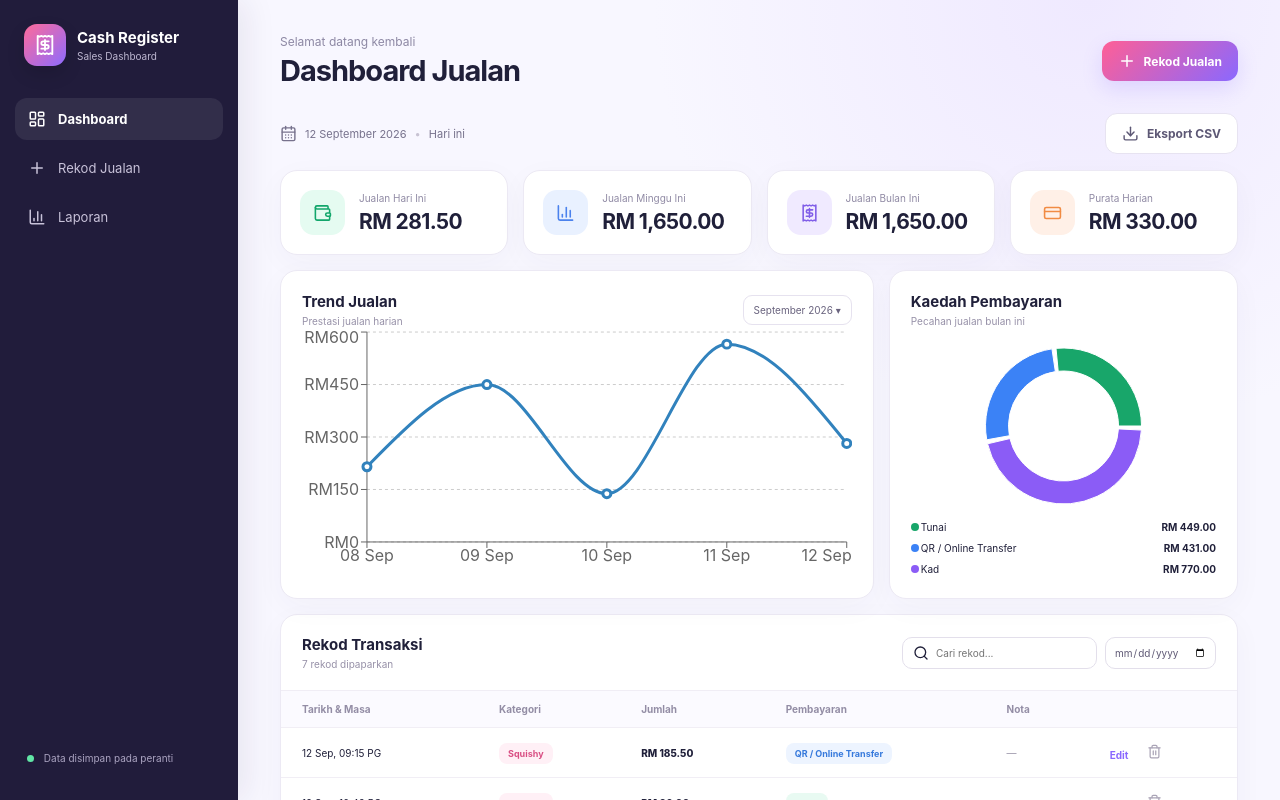
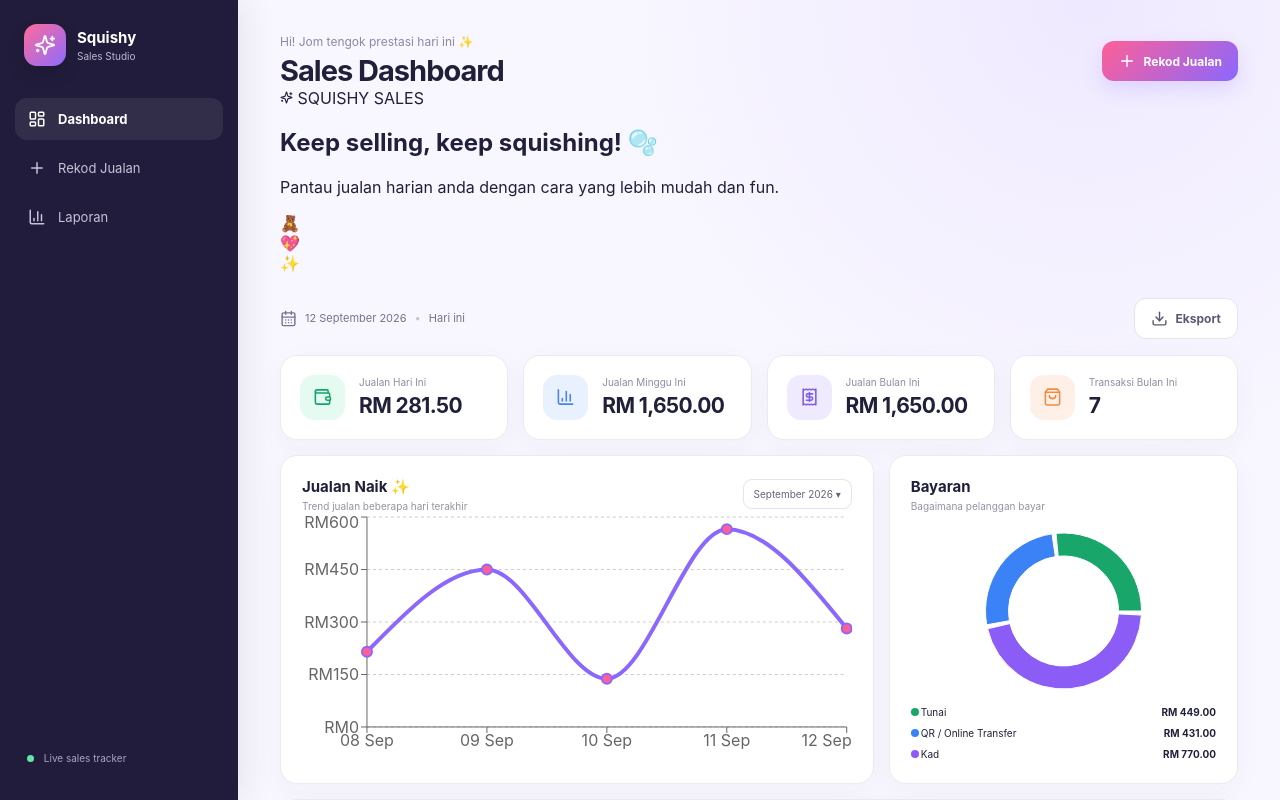
Before and after one commit to joecorleone-bot/Cash-Register, a Next.js app: page / in a window 1280 px wide. Shown: the top 800 px of the page. Built offline with nearby package versions, Linux system fonts and the light colour scheme.

Commit message:
Create youthful Squishy retail dashboard experience

```diff
--- a/app/page.tsx
+++ b/app/page.tsx
@@ -1,7 +1,7 @@
 "use client";
 
 import { useMemo, useState } from "react";
-import { BarChart3, CalendarDays, CreditCard, Download, LayoutDashboard, Menu, Plus, Receipt, Search, Trash2, Wallet, X } from "lucide-react";
+import { BarChart3, CalendarDays, CreditCard, Download, LayoutDashboard, Menu, Plus, Receipt, Search, ShoppingBag, Sparkles, Trash2, Wallet, X } from "lucide-react";
 import { CartesianGrid, Cell, Line, LineChart, Pie, PieChart, ResponsiveContainer, Tooltip, XAxis, YAxis } from "recharts";
 
 type Payment = "Tunai" | "QR / Online Transfer" | "Kad";
@@ -35,11 +35,13 @@ export default function Home() {
   const monthSales = useMemo(() => sales.filter(s => s.date.startsWith("2026-09")), [sales]);
   const total = (xs: Sale[]) => xs.reduce((a, s) => a + s.amount, 0);
   const avg = total(monthSales) / Math.max(new Set(monthSales.map(s => s.date.slice(0, 10))).size, 1);
+  const totalTransactions = monthSales.length;
 
   const filtered = sales.filter(s => (!query || `${s.category} ${s.note}`.toLowerCase().includes(query.toLowerCase())) && (!date || s.date.startsWith(date)));
   const trend = ["08 Sep", "09 Sep", "10 Sep", "11 Sep", "12 Sep"].map(label => ({ name: label, jualan: total(sales.filter(s => dateLabel(s.date).startsWith(label)))}));
   const payments = (["Tunai", "QR / Online Transfer", "Kad"] as Payment[]).map(p => ({ name: p, value: total(sales.filter(s => s.payment === p)) })).filter(x => x.value > 0);
 
+  function openNewSale() { setEditing(null); setForm({ date: "2026-09-12T15:00", category: PRODUCT_CATEGORY, amount: 0, payment: "Tunai", note: "" }); setOpenForm(true); }
   function saveSale() {
     if (!form.date || form.amount <= 0) return;
     const sale = { ...form, category: PRODUCT_CATEGORY };
@@ -52,19 +54,20 @@ export default function Home() {
   function exportCsv() {
     const rows = [["Tarikh & Masa", "Kategori", "Jumlah (RM)", "Kaedah Pembayaran", "Nota"], ...filtered.map(s => [s.date, PRODUCT_CATEGORY, s.amount.toFixed(2), s.payment, s.note])];
     const csv = rows.map(r => r.map(v => `"${String(v).replaceAll('"', '""')}"`).join(",")).join("\n");
-    const a = document.createElement("a"); a.href = URL.createObjectURL(new Blob(["\ufeff" + csv], { type: "text/csv;charset=utf-8" })); a.download = "cash-register-sales.csv"; a.click();
+    const a = document.createElement("a"); a.href = URL.createObjectURL(new Blob(["\ufeff" + csv], { type: "text/csv;charset=utf-8" })); a.download = "squishy-sales.csv"; a.click();
   }
 
   return <main className="app">
-    <aside className="sidebar"><div className="brand"><div className="brandIcon"><Receipt size={22}/></div><div><b>Cash Register</b><span>Sales Dashboard</span></div></div><nav><a className="active"><LayoutDashboard size={18}/> Dashboard</a><a onClick={() => setOpenForm(true)}><Plus size={18}/> Rekod Jualan</a><a><BarChart3 size={18}/> Laporan</a></nav><div className="sideBottom"><span className="statusDot"/> Data disimpan pada peranti</div></aside>
-    <section className="content"><header><div className="mobileTitle"><button className="iconBtn"><Menu/></button><b>Cash Register</b></div><div className="welcome"><p>Selamat datang kembali</p><h1>Dashboard Jualan</h1></div><button className="primary" onClick={() => { setEditing(null); setForm({ date: "2026-09-12T15:00", category: PRODUCT_CATEGORY, amount: 0, payment: "Tunai", note: "" }); setOpenForm(true); }}><Plus size={18}/> Rekod Jualan</button></header>
-      <div className="toolbar"><div className="datePill"><CalendarDays size={17}/> 12 September 2026 <span>•</span> Hari ini</div><button className="outline" onClick={exportCsv}><Download size={17}/> Eksport CSV</button></div>
-      <section className="kpis"><Kpi title="Jualan Hari Ini" value={total(todaySales)} icon={<Wallet/>} accent="green"/><Kpi title="Jualan Minggu Ini" value={total(weekSales)} icon={<BarChart3/>} accent="blue"/><Kpi title="Jualan Bulan Ini" value={total(monthSales)} icon={<Receipt/>} accent="purple"/><Kpi title="Purata Harian" value={avg} icon={<CreditCard/>} accent="orange"/></section>
-      <section className="charts"><div className="panel trend"><div className="panelHead"><div><h2>Trend Jualan</h2><p>Prestasi jualan harian</p></div><span className="selectMini">September 2026 ▾</span></div><ResponsiveContainer width="100%" height={250}><LineChart data={trend}><CartesianGrid vertical={false} strokeDasharray="3 3"/><XAxis dataKey="name"/><YAxis tickFormatter={v => `RM${v}`}/><Tooltip formatter={(v) => [money(Number(v)), "Jualan"]}/><Line type="monotone" dataKey="jualan" strokeWidth={3} dot={{r:4}}/></LineChart></ResponsiveContainer></div><div className="panel"><div className="panelHead"><div><h2>Kaedah Pembayaran</h2><p>Pecahan jualan bulan ini</p></div></div><div className="donut"><ResponsiveContainer width="100%" height={190}><PieChart><Pie data={payments} dataKey="value" nameKey="name" innerRadius={55} outerRadius={78} paddingAngle={3}>{payments.map((_, i) => <Cell key={i} fill={i === 0 ? "#18a66a" : i === 1 ? "#3b82f6" : "#8b5cf6"}/>)}</Pie><Tooltip formatter={(v) => money(Number(v))}/></PieChart></ResponsiveContainer></div><div className="legend">{payments.map((p, i) => <div key={p.name}><i className={`dot d${i}`}/><span>{p.name}</span><b>{money(p.value)}</b></div>)}</div></div></section>
-      <section className="panel tablePanel"><div className="panelHead tableHead"><div><h2>Rekod Transaksi</h2><p>{filtered.length} rekod dipaparkan</p></div><div className="filters"><div className="search"><Search size={16}/><input value={query} onChange={e => setQuery(e.target.value)} placeholder="Cari rekod..."/></div><input className="dateFilter" type="date" value={date} onChange={e => setDate(e.target.value)}/></div></div><div className="tableWrap"><table><thead><tr><th>Tarikh & Masa</th><th>Kategori</th><th>Jumlah</th><th>Pembayaran</th><th>Nota</th><th></th></tr></thead><tbody>{filtered.map(s => <tr key={s.id}><td>{dateLabel(s.date)}</td><td><span className="categoryTag">{PRODUCT_CATEGORY}</span></td><td className="amount">{money(s.amount)}</td><td><span className={`payment ${s.payment === "Tunai" ? "cash" : s.payment === "Kad" ? "card" : "qr"}`}>{s.payment}</span></td><td className="muted">{s.note || "—"}</td><td><button className="textBtn" onClick={() => editSale(s)}>Edit</button><button className="deleteBtn" onClick={() => removeSale(s.id)}><Trash2 size={15}/></button></td></tr>)}</tbody></table></div></section>
+    <aside className="sidebar"><div className="brand"><div className="brandIcon"><Sparkles size={22}/></div><div><b>Squishy</b><span>Sales Studio</span></div></div><nav><a className="active"><LayoutDashboard size={18}/> Dashboard</a><a onClick={openNewSale}><Plus size={18}/> Rekod Jualan</a><a><BarChart3 size={18}/> Laporan</a></nav><div className="sideBottom"><span className="statusDot"/> Live sales tracker</div></aside>
+    <section className="content"><header><div className="mobileTitle"><button className="iconBtn"><Menu/></button><b>Squishy</b></div><div className="welcome"><p>Hi! Jom tengok prestasi hari ini ✨</p><h1>Sales Dashboard</h1></div><button className="primary" onClick={openNewSale}><Plus size={18}/> Rekod Jualan</button></header>
+      <div className="hero"><div><span className="heroBadge"><Sparkles size={13}/> SQUISHY SALES</span><h2>Keep selling, keep squishing! 🫧</h2><p>Pantau jualan harian anda dengan cara yang lebih mudah dan fun.</p></div><div className="heroBubble bubbleOne">🧸</div><div className="heroBubble bubbleTwo">💖</div><div className="heroBubble bubbleThree">✨</div></div>
+      <div className="toolbar"><div className="datePill"><CalendarDays size={17}/> 12 September 2026 <span>•</span> Hari ini</div><button className="outline" onClick={exportCsv}><Download size={17}/> Eksport</button></div>
+      <section className="kpis"><Kpi title="Jualan Hari Ini" value={total(todaySales)} icon={<Wallet/>} accent="green"/><Kpi title="Jualan Minggu Ini" value={total(weekSales)} icon={<BarChart3/>} accent="blue"/><Kpi title="Jualan Bulan Ini" value={total(monthSales)} icon={<Receipt/>} accent="purple"/><Kpi title="Transaksi Bulan Ini" value={totalTransactions} icon={<ShoppingBag/>} accent="orange" plain/></section>
+      <section className="charts"><div className="panel trend"><div className="panelHead"><div><h2>Jualan Naik ✨</h2><p>Trend jualan beberapa hari terakhir</p></div><span className="selectMini">September 2026 ▾</span></div><ResponsiveContainer width="100%" height={250}><LineChart data={trend}><CartesianGrid vertical={false} strokeDasharray="3 3"/><XAxis dataKey="name"/><YAxis tickFormatter={v => `RM${v}`}/><Tooltip formatter={(v) => [money(Number(v)), "Jualan"]}/><Line type="monotone" dataKey="jualan" stroke="#8a68ff" strokeWidth={4} dot={{r:5,fill:"#ff5f96",strokeWidth:2}}/></LineChart></ResponsiveContainer></div><div className="panel"><div className="panelHead"><div><h2>Bayaran</h2><p>Bagaimana pelanggan bayar</p></div></div><div className="donut"><ResponsiveContainer width="100%" height={190}><PieChart><Pie data={payments} dataKey="value" nameKey="name" innerRadius={55} outerRadius={78} paddingAngle={3}>{payments.map((_, i) => <Cell key={i} fill={i === 0 ? "#18a66a" : i === 1 ? "#3b82f6" : "#8b5cf6"}/>)}</Pie><Tooltip formatter={(v) => money(Number(v))}/></PieChart></ResponsiveContainer></div><div className="legend">{payments.map((p, i) => <div key={p.name}><i className={`dot d${i}`}/><span>{p.name}</span><b>{money(p.value)}</b></div>)}</div></div></section>
+      <section className="panel tablePanel"><div className="panelHead tableHead"><div><h2>Transaksi Terkini</h2><p>{filtered.length} rekod dipaparkan</p></div><div className="filters"><div className="search"><Search size={16}/><input value={query} onChange={e => setQuery(e.target.value)} placeholder="Cari rekod..."/></div><input className="dateFilter" type="date" value={date} onChange={e => setDate(e.target.value)}/></div></div><div className="tableWrap"><table><thead><tr><th>Tarikh & Masa</th><th>Kategori</th><th>Jumlah</th><th>Pembayaran</th><th>Nota</th><th></th></tr></thead><tbody>{filtered.map(s => <tr key={s.id}><td>{dateLabel(s.date)}</td><td><span className="categoryTag">{PRODUCT_CATEGORY} ✨</span></td><td className="amount">{money(s.amount)}</td><td><span className={`payment ${s.payment === "Tunai" ? "cash" : s.payment === "Kad" ? "card" : "qr"}`}>{s.payment}</span></td><td className="muted">{s.note || "—"}</td><td><button className="textBtn" onClick={() => editSale(s)}>Edit</button><button className="deleteBtn" onClick={() => removeSale(s.id)}><Trash2 size={15}/></button></td></tr>)}</tbody></table></div></section>
     </section>
-    {openForm && <div className="modalBack"><div className="modal"><div className="modalHead"><div><h2>{editing ? "Edit Jualan" : "Rekod Jualan Baru"}</h2><p>Masukkan maklumat transaksi</p></div><button className="iconBtn" onClick={() => setOpenForm(false)}><X/></button></div><div className="formGrid"><label>Tarikh & Masa<input type="datetime-local" value={form.date} onChange={e => setForm({...form, date:e.target.value})}/></label><label>Kategori Produk / Perkhidmatan<select value={PRODUCT_CATEGORY} disabled><option>{PRODUCT_CATEGORY}</option></select></label><label>Jumlah Jualan (RM)<input type="number" min="0" step="0.01" value={form.amount || ""} onChange={e => setForm({...form, amount:Number(e.target.value)})}/></label><label>Kaedah Pembayaran<select value={form.payment} onChange={e => setForm({...form, payment:e.target.value as Payment})}><option>Tunai</option><option>QR / Online Transfer</option><option>Kad</option></select></label><label className="full">Nota / Catatan<textarea rows={3} value={form.note} onChange={e => setForm({...form, note:e.target.value})} placeholder="Catatan ringkas (pilihan)"/></label></div><div className="modalActions"><button className="outline" onClick={() => setOpenForm(false)}>Batal</button><button className="primary" onClick={saveSale}>{editing ? "Simpan Perubahan" : "Simpan Jualan"}</button></div></div></div>}
+    {openForm && <div className="modalBack"><div className="modal"><div className="modalHead"><div><h2>{editing ? "Edit Jualan ✨" : "Rekod Jualan Baru ✨"}</h2><p>Tambah transaksi Squishy dengan cepat</p></div><button className="iconBtn" onClick={() => setOpenForm(false)}><X/></button></div><div className="formGrid"><label>Tarikh & Masa<input type="datetime-local" value={form.date} onChange={e => setForm({...form, date:e.target.value})}/></label><label>Kategori<select value={PRODUCT_CATEGORY} disabled><option>{PRODUCT_CATEGORY}</option></select></label><label>Jumlah Jualan (RM)<input type="number" min="0" step="0.01" value={form.amount || ""} onChange={e => setForm({...form, amount:Number(e.target.value)})}/></label><label>Kaedah Pembayaran<select value={form.payment} onChange={e => setForm({...form, payment:e.target.value as Payment})}><option>Tunai</option><option>QR / Online Transfer</option><option>Kad</option></select></label><label className="full">Nota / Catatan<textarea rows={3} value={form.note} onChange={e => setForm({...form, note:e.target.value})} placeholder="Contoh: 2 pcs, customer repeat, promo..."/></label></div><div className="modalActions"><button className="outline" onClick={() => setOpenForm(false)}>Batal</button><button className="primary" onClick={saveSale}>{editing ? "Simpan Perubahan" : "Simpan Jualan"}</button></div></div></div>}
   </main>
 }
 
-function Kpi({title,value,icon,accent}:{title:string,value:number,icon:React.ReactNode,accent:string}) { return <div className="kpi"><div className={`kpiIcon ${accent}`}>{icon}</div><div><span>{title}</span><strong>{money(value)}</strong></div></div> }
+function Kpi({title,value,icon,accent,plain=false}:{title:string,value:number,icon:React.ReactNode,accent:string,plain?:boolean}) { return <div className="kpi"><div className={`kpiIcon ${accent}`}>{icon}</div><div><span>{title}</span><strong>{plain ? value.toLocaleString("en-MY") : money(value)}</strong></div></div> }
```
